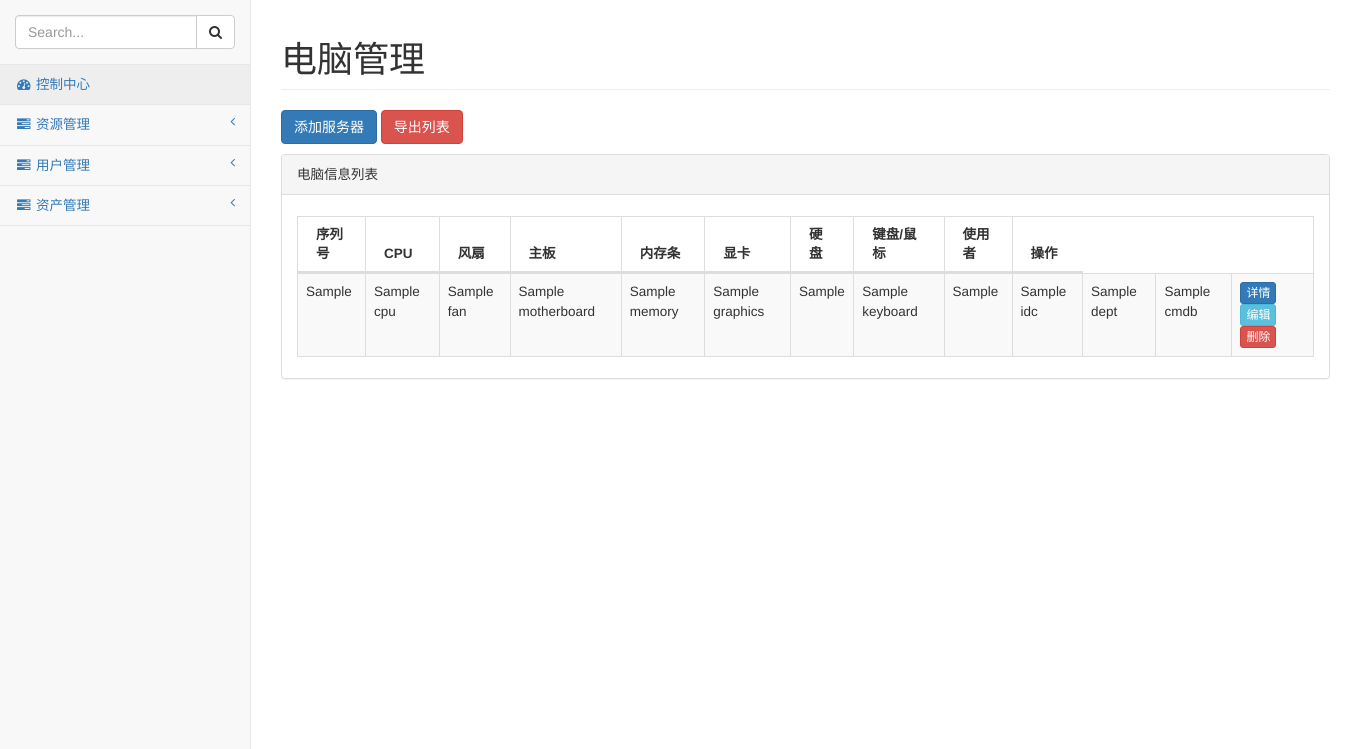
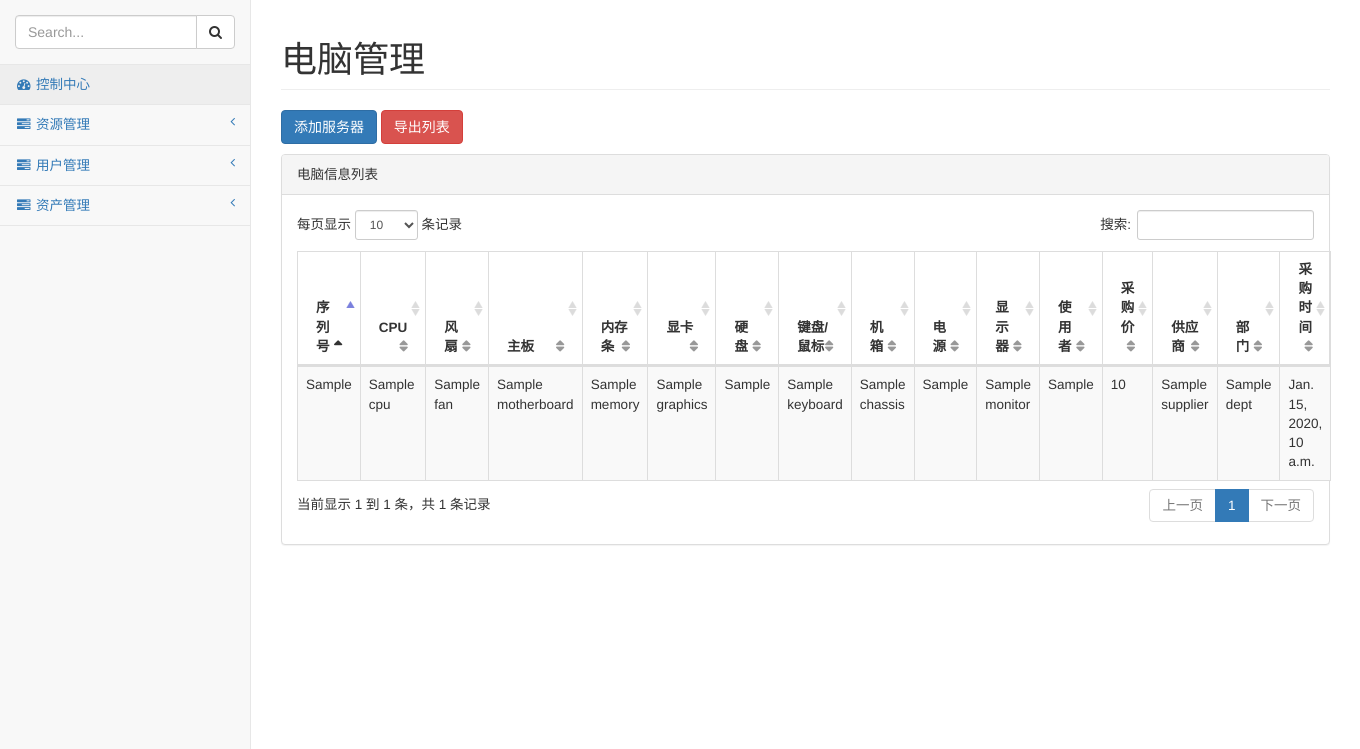
Before and after one commit to lei8792yong/lei, a Django app: template templates/cmdb/cmdb_lists.html in a window 1360 px wide. Shown: the part 51-800 px from the top of the page. Run offline with Django 3.2, Linux system fonts and the light colour scheme; the template is opened without the code that fills it: most values are stand-ins (such as "Sample title", 1, 10 or a date in 2020); some libraries are stand-ins or nearby versions.

Commit message:
'cmdb_list.html'

```diff
--- a/templates/cmdb/cmdb_lists.html
+++ b/templates/cmdb/cmdb_lists.html
@@ -59,8 +59,14 @@
                                             <th>显卡</th>
                                             <th>硬盘</th>
                                             <th>键盘/鼠标</th>
+                                            <th>机箱</th>
+                                            <th>电源</th>
+                                            <th>显示器</th>
                                             <th>使用者</th>
-                                            <th>操作</th>
+                                            <th>采购价</th>
+                                            <th>供应商</th>
+                                            <th>部门</th>
+                                            <th>采购时间</th>
                                         </tr>
                                     </thead>
                                     <tbody>
@@ -74,15 +80,14 @@
                                             <td>{{s.Graphics}}</td>
                                             <td>{{s.Hard_disk1}}</td>
                                             <td>{{s.Keyboard}}</td>
+                                            <td>{{s.Chassis}}</td>
+                                            <td>{{s.Power_Supply}}</td>
+                                            <td>{{s.Monitor}}</td>
                                             <td>{{s.Who_uses}}</td>
-                                            <td class="center">{{s.idc}}</td>
-                                            <td class="center">{{s.dept}}</td>
-                                            <td class="center">{{s.businessname}}</td>
-                                            <td class="center">
-                                                <a class="btn btn-xs btn-primary" href="/server/server_detail/{{s.id}}">详情</a>
-                                                <a class="btn btn-xs btn-info" href="/server/edit/{{s.id}}">编辑</a>
-                                                 <button class="btn btn-xs btn-danger" data-toggle="modal"  onclick="clickurl('{{s.id}}')"  data-target="#myModal" >删除</button>
-                                            </td>
+                                            <td>{{s.Price}}</td>
+                                            <td>{{s.Supplier.Supplier_name}}</td>
+                                            <td>{{s.dept.name}}</td>
+                                            <td>{{s.Create_Date}}</td>
                                         </tr>
                                     {%endfor%}
 
```
Also changed, not shown: cmdb/models.py (+2 -14 lines).
